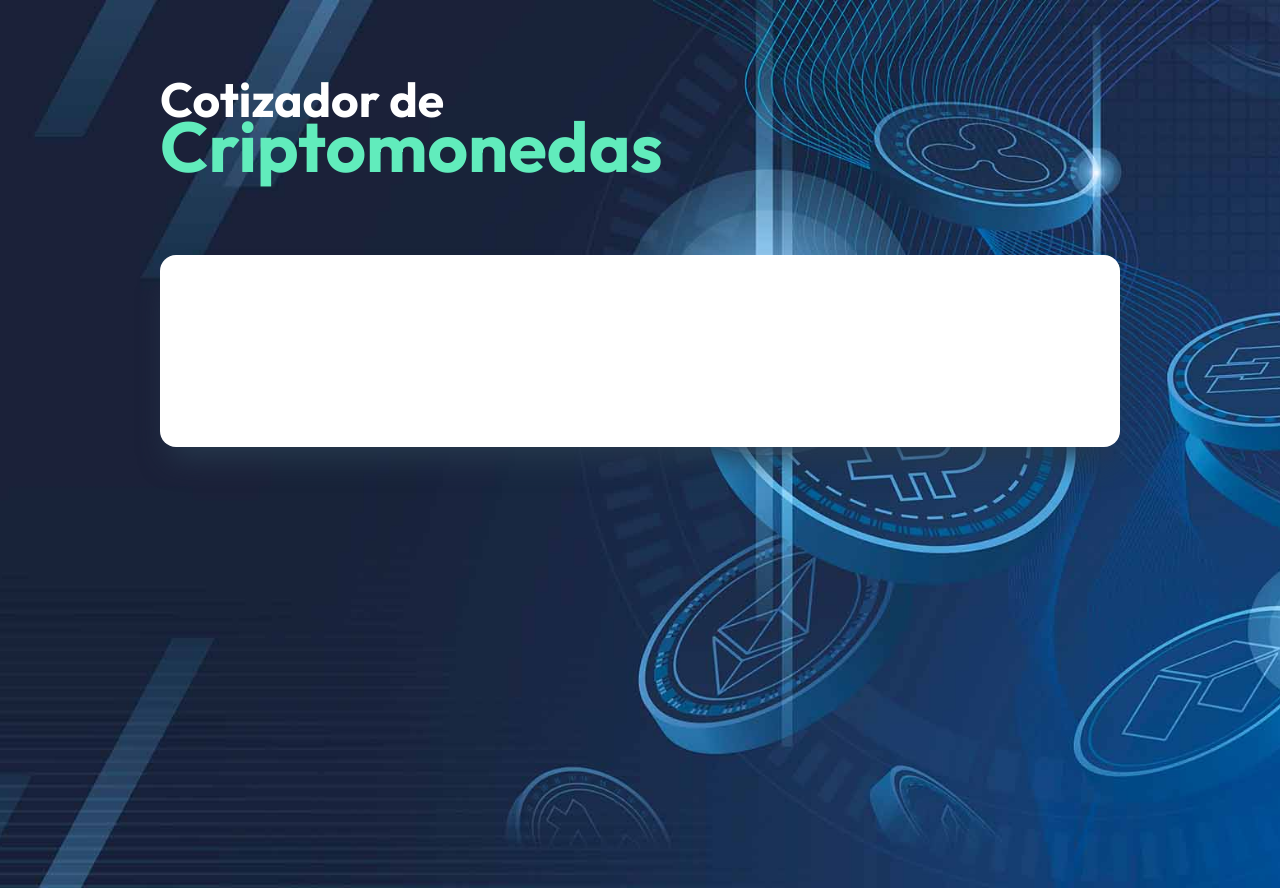
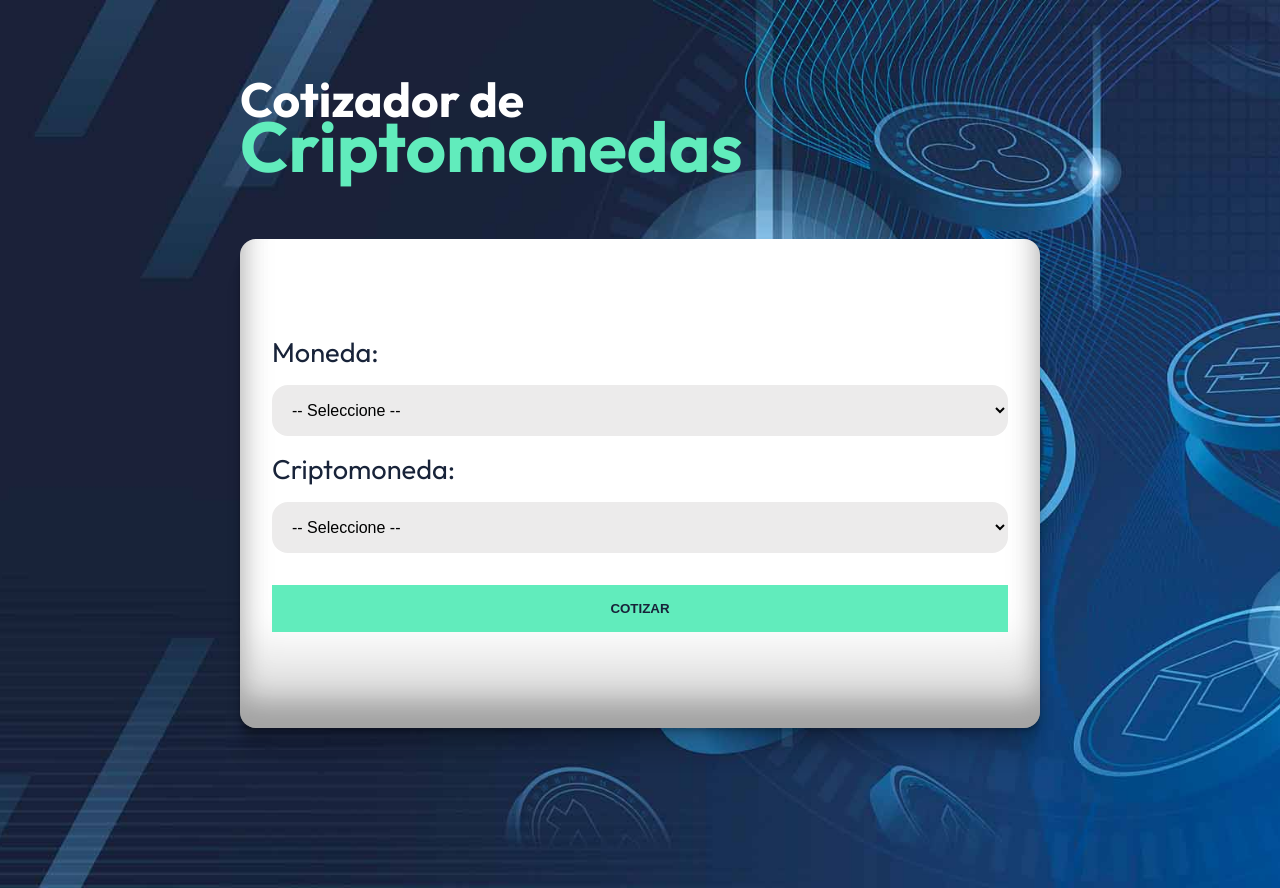
Before and after one commit to benjasx/CriptoApp-React, a React (Vite) app: page / in a window 1280 px wide. Built offline with nearby package versions, Linux system fonts and the light colour scheme.

Commit message:
Agregando formulario

```diff
--- a/src/App.tsx
+++ b/src/App.tsx
@@ -1,3 +1,4 @@
+import CriptoSearchForm from "./components/CriptoSearchForm"
 
 function App() {
 
@@ -7,7 +8,7 @@
         <h1 className="app-title">Cotizador de <span>Criptomonedas</span></h1>
 
         <div className="content">
-
+            <CriptoSearchForm/>
         </div>
       </div>
     </>
--- /dev/null
+++ b/src/components/CriptoSearchForm.tsx
@@ -0,0 +1,29 @@
+
+export default function CriptoSearchForm() {
+  return (
+    <form className="form">
+        <div className="field">
+            <label htmlFor="currency">Moneda:</label>
+            <select
+                name="currency"
+                id="currency"
+            >
+                <option value="">-- Seleccione --</option>
+            </select>
+
+        </div>
+
+        <div className="field">
+            <label htmlFor="criptocurrency">Criptomoneda:</label>
+            <select
+                name="criptocurrency"
+                id="criptocurrency"
+            >
+                <option value="">-- Seleccione --</option>
+            </select>
+        </div>
+
+        <input type="submit" value="Cotizar"/>
+    </form>
+  )
+}
--- a/src/index.css
+++ b/src/index.css
@@ -15,11 +15,12 @@
   background-size: cover;
   min-height: 100vh;
   font-family: "Outfit", serif;
+  font-size: 2rem;
 }
 
 .container{
-    max-width: 60rem;
-    width: 95%;
+    max-width: 50rem;
+    width: 85%;
     margin: 0 auto;
 }
 
@@ -38,10 +39,46 @@
 }
 
 .content{
-  margin-top: 5rem;
+  margin-top: 4rem;
   padding: 6rem 2rem;
   background-color: var(--white);
   border-radius: 1rem;
   /* https://getcssscan.com/css-box-shadow-examples 👈 para sacar sombras*/
-  box-shadow: rgb(38, 57, 77) 0px 20px 30px -10px;
+  box-shadow: rgba(0, 0, 0, 0.17) 0px -23px 25px 0px inset, rgba(0, 0, 0, 0.15) 0px -36px 30px 0px inset, rgba(0, 0, 0, 0.1) 0px -79px 40px 0px inset, rgba(0, 0, 0, 0.06) 0px 2px 1px, rgba(0, 0, 0, 0.09) 0px 4px 2px, rgba(0, 0, 0, 0.09) 0px 8px 4px, rgba(0, 0, 0, 0.09) 0px 16px 8px, rgba(0, 0, 0, 0.09) 0px 32px 16px;
 }
+
+.form,
+.field{
+  display: flex;
+  flex-direction: column;
+  gap: 1rem;
+}
+
+.form label{
+  color: var(--black);
+  font-size: 1.7rem;
+}
+
+.form select{
+  background-color: #ECEBEB;
+  border: none;
+  padding: 1rem;
+  border-radius: 1rem;
+  font-size: 1rem;
+}
+
+.form [type="submit"]{
+  background-color: var(--primary);
+  color: var(--black);
+  border: none;
+  padding: 1rem;
+  font-weight: 900;
+  cursor: pointer;
+  text-transform: uppercase;
+  margin-top: 1rem;
+  transition: background-color 300ms ease;
+}
+
+.form [type="submit"]:hover{
+  background-color: #0cb387;
+}
```
